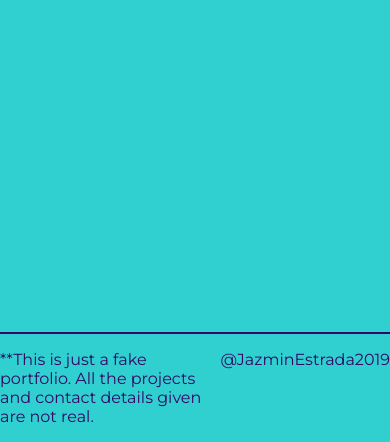
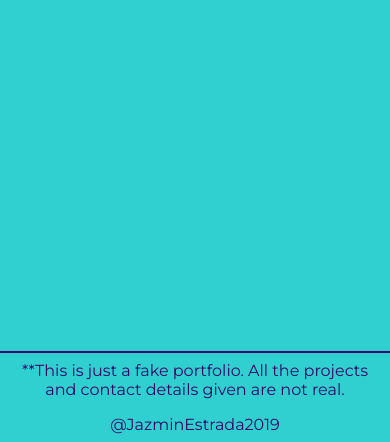
Before and after one commit to jazmin10/fcc-portfolio, a plain HTML site: page index.html in a window 390 px wide. Shown: the part 3381-3823 px from the top of the page. Drawn offline with Linux system fonts and the light colour scheme.

Commit message:
stack and center footer content for responsiveness purposes

```diff
--- a/assets/css/style.css
+++ b/assets/css/style.css
@@ -288,3 +288,16 @@ body {
 		margin-bottom: 20px;
 	}
 }
+
+/* ----- FOOTER SECTION ----- */
+@media screen and (max-width: 900px) {
+	footer {
+		flex-direction: column;
+		align-items: center;
+	}
+
+	footer p {
+		text-align: center;
+		margin: 8px 20px 8px 20px;
+	}
+}
```
